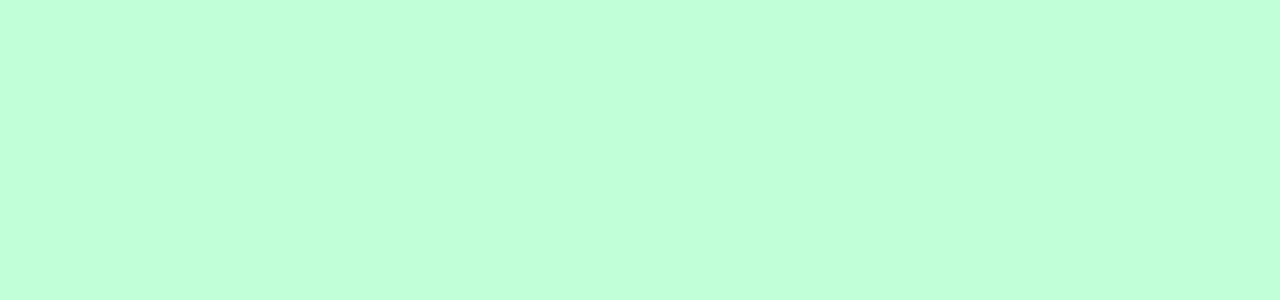
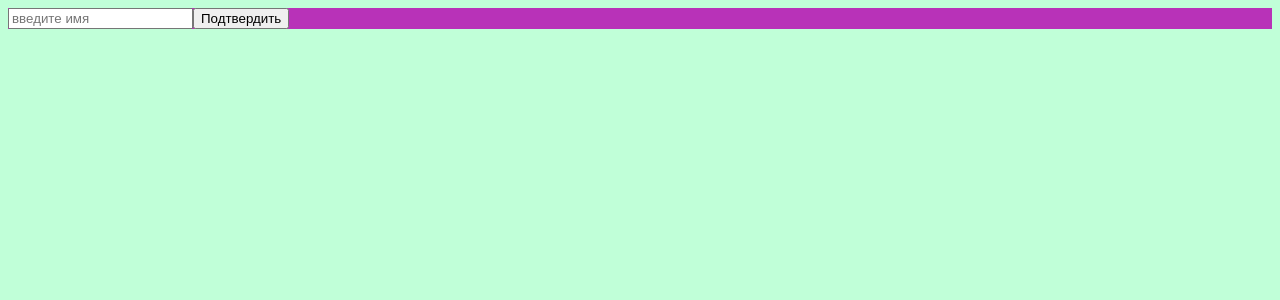
Before and after one commit to PinkHonkKongGmr/mafiaProject, a React app in the folder mafiaproject/: page /auth in a window 1280 px wide. Shown: the top 300 px of the page. Built offline with nearby package versions, Linux system fonts and the light colour scheme; the HTML template or start-up script is replaced by a standard one.

Commit message:
complete auth

```diff
--- a/mafiaproject/src/App.jsx
+++ b/mafiaproject/src/App.jsx
@@ -1,5 +1,6 @@
 import React from 'react';
 import { BrowserRouter as Router, Switch, Route } from 'react-router-dom';
+import Auth from './components/containers/auth';
 import StartPage from './components/containers/startPage';
 import CreateGame from './components/containers/createGame';
 import Games from './components/containers/games';
@@ -11,6 +12,7 @@
     <Router>
         <Switch>
             <Route path="/" component={StartPage} exact />
+            <Route path="/auth" component={Auth} exact />
             <Route path="/createGame" component={CreateGame} exact />
             <Route path="/games" component={Games} />
             <Route path="/room/:id" component={ChatRoomSocketCreator} />
--- /dev/null
+++ b/mafiaproject/src/components/containers/auth/auth.jsx
@@ -0,0 +1,29 @@
+import React, { useState } from 'react';
+import { Redirect } from 'react-router-dom';
+
+const Auth = () => {
+    const [value, setValue] = useState('');
+    const [complete, setComplete] = useState(false);
+
+    const inputHandler = (e) => setValue(e.target.value);
+    const clickHandler = () => {
+        if (value.length > 2) {
+            localStorage.setItem('mafiaName', value);
+            setComplete(true);
+        }
+    };
+    const startPage = '/';
+    const toRender = complete ? (
+        <Redirect to={startPage} />
+    ) : (
+        <>
+            <input type="text" placeholder="введите имя" onInput={inputHandler} />
+            <button type="button" onClick={clickHandler}>
+                Подтвердить
+            </button>
+        </>
+    );
+    return toRender;
+};
+
+export default Auth;
--- /dev/null
+++ b/mafiaproject/src/components/containers/auth/index.js
@@ -0,0 +1,4 @@
+// eslint-disable-next-line import/extensions
+import Auth from './auth.jsx';
+
+export default Auth;
--- a/mafiaproject/src/components/containers/startPage/startPage.jsx
+++ b/mafiaproject/src/components/containers/startPage/startPage.jsx
@@ -1,15 +1,23 @@
 import React from 'react';
-import { Link } from 'react-router-dom';
+import { Link, Redirect } from 'react-router-dom';
 
 const StartPage = () => {
+    const name = localStorage.getItem('mafiaName');
     const newUrl = `/createGame`;
     const games = '/games';
-    return (
-        <>
-            <Link to={newUrl}>Cоздать игру</Link>
-            <Link to={games}>Присоединиться к игре</Link>
-        </>
-    );
+    const auth = '/auth';
+    const toRender =
+        name === null ? (
+            <Redirect to={auth} />
+        ) : (
+            <>
+                <h3>{name}, добро пожаловать!</h3>
+                <Link to={newUrl}>Cоздать игру</Link>
+                <Link to={games}>Присоединиться к игре</Link>
+                <Link to={auth}>Поменять имя</Link>
+            </>
+        );
+    return toRender;
 };
 
 export default StartPage;
```
